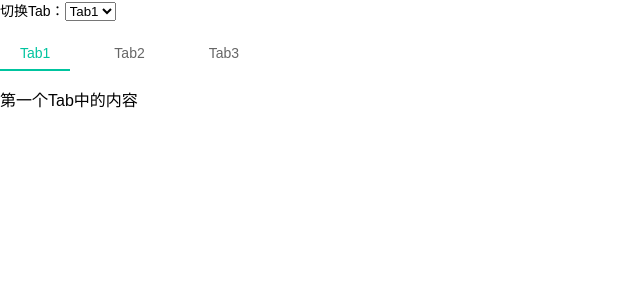
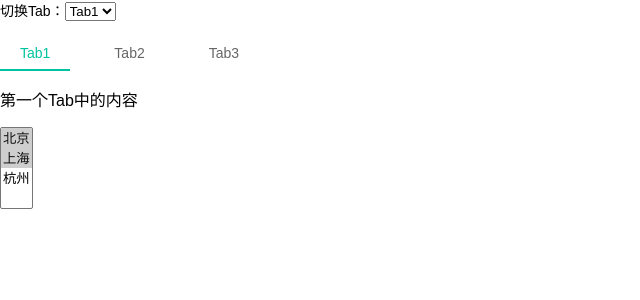
Before and after one commit to Richardo8/myapp, a React app: page / in a window 1280 px wide. Shown: the top 300 px of the page, without its empty margins (0-640 px from the left). Built offline with nearby package versions, Linux system fonts and the light colour scheme.

Commit message:
表单 select

```diff
--- a/src/App.js
+++ b/src/App.js
@@ -1,6 +1,7 @@
 import React, { Component } from 'react';
 import Tabs from './Tabs';
 import TabPane from './TabPane';
+import Select from './Select';
 
 
 class App extends Component {
@@ -37,6 +38,7 @@ class App extends Component {
                     <TabPane order="1" tab={'Tab2'}>第二个Tab中的内容</TabPane>
                     <TabPane order="2" tab={'Tab3'}>第三个Tab中的内容</TabPane>
                 </Tabs>
+                <Select/>
             </div>
         );
     }
--- /dev/null
+++ b/src/Select.js
@@ -0,0 +1,38 @@
+import React, { Component } from 'react';
+
+class Select extends Component {
+    constructor(props){
+        super(props);
+
+        this.handleChange = (e) => {};
+
+        this.state = {
+            area: ['beijing', 'shanghai']
+        }
+    }
+
+    handleChange(e){
+        const { options } = e.target;
+        const area = Object.keys(options)
+            .filter(i => options[i].selected === true)
+            .map(i => options[i].value);
+
+        this.setState({
+            area,
+        })
+    }
+
+    render(){
+        const { area } = this.state;
+
+        return (
+            <select multiple={true} value={area} onChange={this.handleChange}>
+                <option value="beijing">北京</option>
+                <option value="shanghai">上海</option>
+                <option value="hangzhou">杭州</option>
+            </select>
+        )
+    }
+}
+
+export default Select;
```
